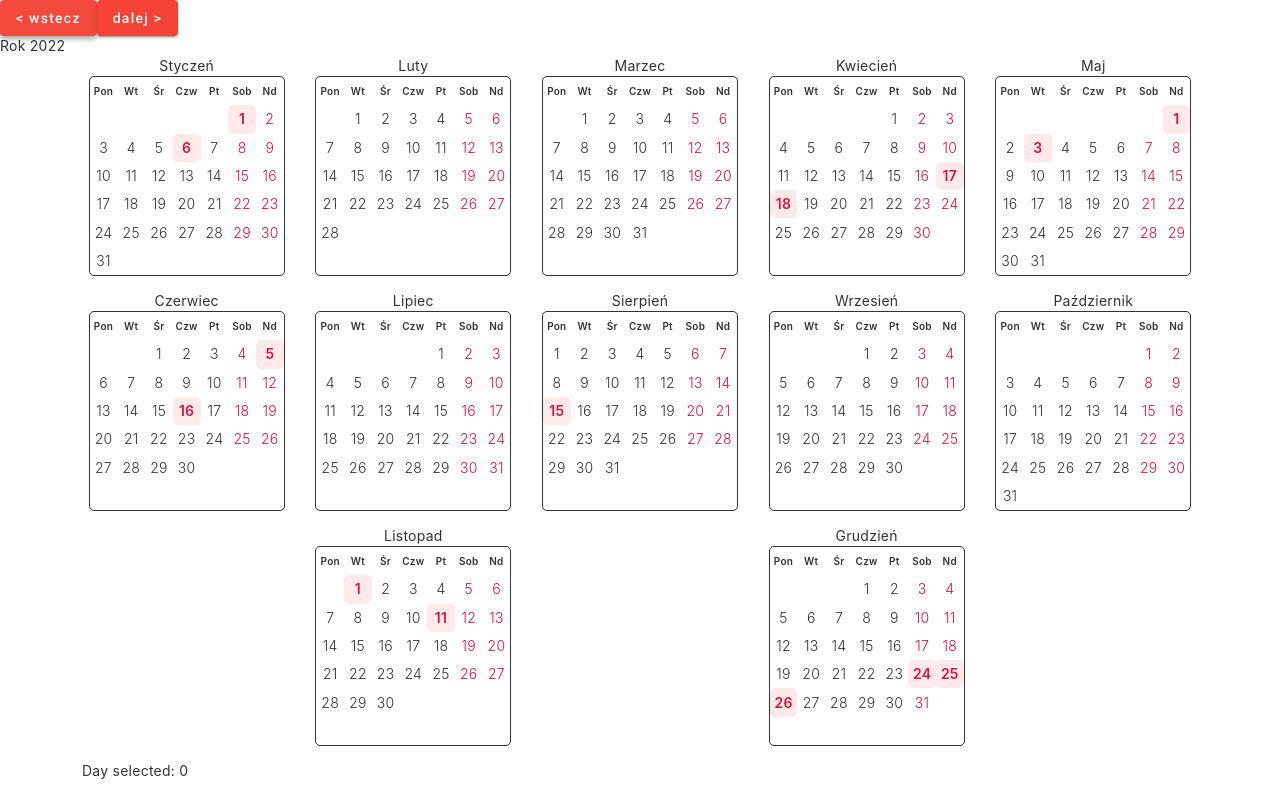
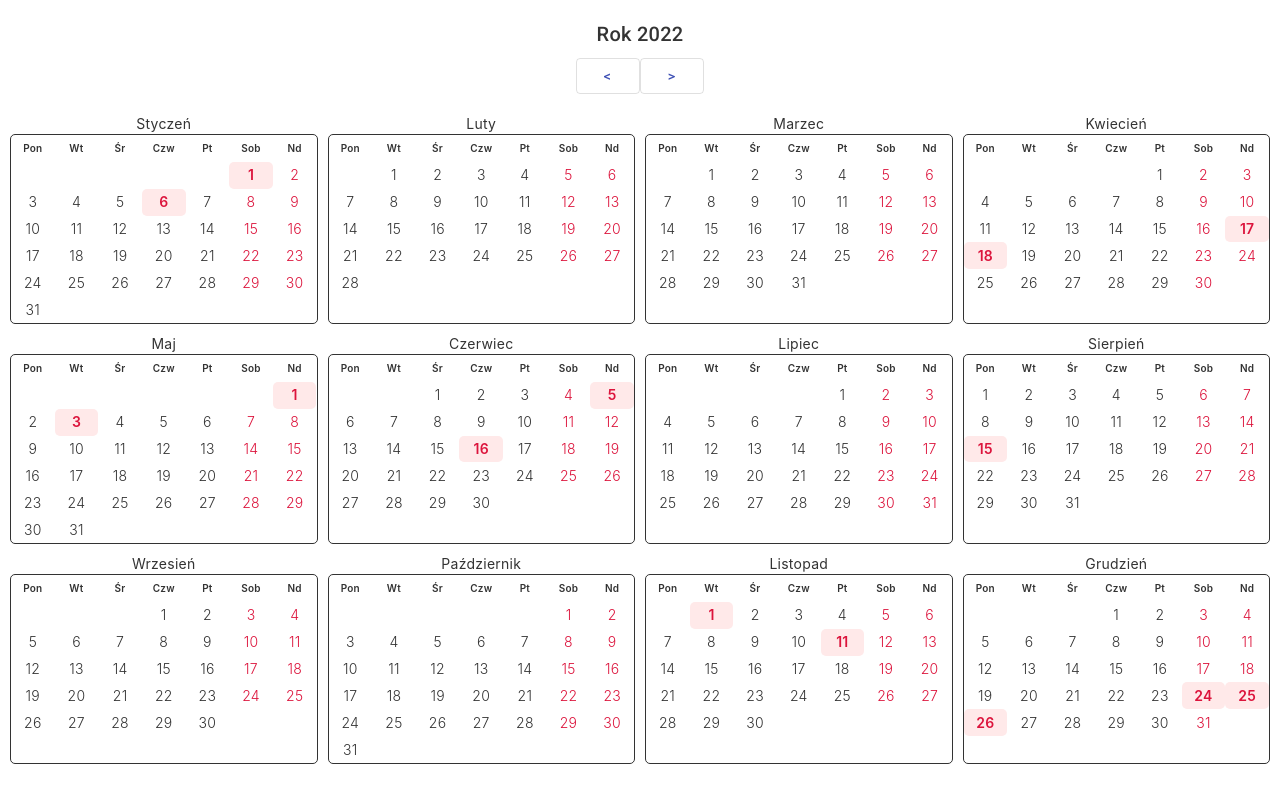
Before and after one commit to grawi-sikorsky/HolidayOptimizer, an Angular app: page / in a window 1280 px wide. Built offline with nearby package versions, Linux system fonts and the light colour scheme.

Commit message:
isSelected working
need to chane data storage to service

```diff
--- a/src/app/main-view/main-view.component.css
+++ b/src/app/main-view/main-view.component.css
@@ -1,58 +1,41 @@
-.content {
-    /* display: flex; */
-    margin: 62px auto 30px;
-    padding: 0 10px;
-    max-width: 960px;
-    flex-direction: column;
-    align-items: center;
+/* Responsive Styles */
+@media (min-width: 1400px) {
+    .year {
+        grid-template-columns: repeat(6, 1fr);
+        width: 85%;
+    }
 }
-
-.month {
+@media (min-width: 820px) and (max-width: 1400px) {
+    .year {
+        grid-template-columns: repeat(4, 1fr);
+    }
+}
+@media (min-width: 581px) and (max-width: 819px) {
+    .year {
+        grid-template-columns: repeat(3, 1fr);
+    }
+}
+@media (min-width: 381px) and (max-width: 580px) {
+    .year {
+        grid-template-columns: repeat(2, 1fr);
+    }
+}
+@media screen and (max-width: 380px) {
+    .year {
+        grid-template-columns: repeat(1, 1fr);
+    }
+}
+.year{
     display: grid;
-    /* margin: 5px; */
-    margin-bottom: 15px;
-    min-width: 220px;
-    max-width: 250px;
+    margin: auto;
+    padding: 5px;
+    grid-gap: 0em;
 }
-
-.day {
-    display: flex;
-    align-items: center;
-    justify-content: center;
-    font-weight: 300;
+.month{
+    padding: 5px;
 }
-
-.day:hover {
-    background-color: aquamarine;
-    cursor: pointer;
+.year-switcher{
+    text-align: center;
+    margin: auto;
+    padding: 10px;
 }
-
-.day:hover {
-    background-color: aquamarine;
-    cursor: pointer;
-}
-
-.day-caption {
-    display: flex;
-    align-items: center;
-    justify-content: center;
-    font-weight: 600;
-    font-size: 10px;
-}
-
-.day-caption:hover {
-    background-color: rgb(218, 243, 235);
-    cursor: pointer;
-}
-
-.dnimiesiaca {
-    display: grid;
-    grid-template-columns: repeat(7, 1fr);
-    grid-template-rows: repeat(7, 1fr);
-    width: 100%;
-    height: 200px;
-    text-align: center;
-    border: 1px;
-    border-style: solid;
-    border-radius: 5px;
-}
--- a/src/app/main-view/main-view.component.html
+++ b/src/app/main-view/main-view.component.html
@@ -21,15 +21,6 @@
         margin: 0;
     }
 
-    .content {
-        display: flex;
-        margin: 82px auto 32px;
-        padding: 0 16px;
-        max-width: 960px;
-        flex-direction: column;
-        align-items: center;
-    }
-
     a,
     a:visited,
     a:hover {
@@ -42,54 +33,27 @@
     }
 
 
-    /* Responsive Styles */
-    @media screen and (max-width: 767px) {
 
-        .card-container>*:not(.circle-link),
-        .terminal {
-            width: 100%;
-        }
-
-        .card:not(.highlight-card) {
-            height: 16px;
-            margin: 8px 0;
-        }
-
-        .card.highlight-card span {
-            margin-left: 72px;
-        }
-
-        svg#rocket-smoke {
-            right: 120px;
-            transform: rotate(-5deg);
-        }
-    }
-
-    @media screen and (max-width: 575px) {
-        svg#rocket-smoke {
-            display: none;
-            visibility: hidden;
-        }
-    }
 </style>
 
-<button mat-raised-button color="warn" (click)="prevYear()"> < wstecz </button>
-<button mat-raised-button color="warn" (click)="nextYear()"> dalej > </button>
-
-<div class="col">Rok {{this.year.year}}</div>
-
-<div class="container">
-    <div class="row row-cols-1 row-cols-md-auto text-center justify-content-between justify-content-md-evenly">
+<div class="year-switcher">
+    <h2>Rok {{this.year.year}} </h2>
+    <button mat-stroked-button color="primary" (click)="prevYear()"><</button>
+    <button mat-stroked-button color="primary" (click)="nextYear()">></button>
+</div>
+<div class="year text-center">
 
         <div class="month" *ngFor="let month of this.months; let i=index">
             {{ miesiaceCaptions[i] }}
-            <app-month [monthToDisplay]="i" [yearSelected]="this.year" (selectedDay)="daySelected = $event">
+
+            <app-month [monthToDisplay]="i" [yearSelected]="this.year" (selectedDay)="isDaySelected($event)">
             </app-month>
         </div>
 
-    </div>
-    <div>
 
-        Day selected: {{daySelected}}
-    </div>
+
 </div>
+<div>
+
+    <!-- Day selected: {{daySelected}} -->
+</div>
--- a/src/app/main-view/main-view.component.ts
+++ b/src/app/main-view/main-view.component.ts
@@ -26,7 +26,6 @@ export class MainViewComponent implements OnInit{
   year:Year = new Year();
   daysInYear:number = 0;
   date = new Date();
-  daySelected : number = 0;
 
   fillCalendar(){
     this.daysInYear = 0;
@@ -126,5 +125,10 @@ export class MainViewComponent implements OnInit{
     this.year.year = temp;
     this.ngOnChanges();
   }
+  isDaySelected(selected:Day){
+    console.log(selected);
+    this.year.months[Number(selected.month)].days[Number(selected.day)].isSelected = true;
+    //this.ngOnChanges();
+  }
 
 }
--- a/src/app/models/day.ts
+++ b/src/app/models/day.ts
@@ -5,6 +5,7 @@ export class Day {
     isSaturday:boolean = false;
     isSunday:boolean = false;
     isHoliday:boolean = false;
+    isSelected:boolean = false;
 
     month:string="";
     year:string="";
--- a/src/app/month/month.component.css
+++ b/src/app/month/month.component.css
@@ -1,3 +1,11 @@
+/* Responsive Styles */
+@media screen and (max-width: 767px) {
+
+}
+
+@media screen and (max-width: 575px) {
+
+}
 .day {
     display: flex;
     align-items: center;
@@ -36,7 +44,7 @@
     grid-template-columns: repeat(7, 1fr);
     grid-template-rows: repeat(7, 1fr);
     width: 100%;
-    height: 200px;
+    height: 190px;
     text-align: center;
     border: 1px;
     border-style: solid;
--- a/src/app/month/month.component.html
+++ b/src/app/month/month.component.html
@@ -4,7 +4,7 @@
         <div class="day-caption" *ngFor="let temp of this.dniTygodniaCaptions">
             {{temp}}
         </div>
-        <div class="day" *ngFor="let d of this.days" [ngClass]="isHoliday(d) ? 'holiday' : isWeekend(d) ? 'weekend' : '' " (click)="selectedDay.emit(d.day)">
+        <div class="day" *ngFor="let d of this.days" [ngClass]="isHoliday(d) ? 'holiday' : isWeekend(d) ? 'weekend' : isSelected(d) ? 'selectedDay' : '' " (click)="selectedDay.emit(d)">
             <div>
                 {{d.day}}
             </div>
--- a/src/app/month/month.component.ts
+++ b/src/app/month/month.component.ts
@@ -72,8 +72,14 @@ export class MonthComponent implements OnInit {
     }
     return false;
   }
+  isSelected(day:Day){
+    if(day.isSelected) return true;
+    else return false;
+  }
 
   holidayAssign(){
+    this.days.find( e => { if(e.isSelected) e.isHoliday = true } );
+
     if(this.monthToDisplay === 0){  // styczen
       this.days.find( e => { if(e.day==="1") e.isHoliday = true } );      // nowy rok
       this.days.find( e => { if(e.day==="6") e.isHoliday = true } );      // 'szesciu' kroli
```
